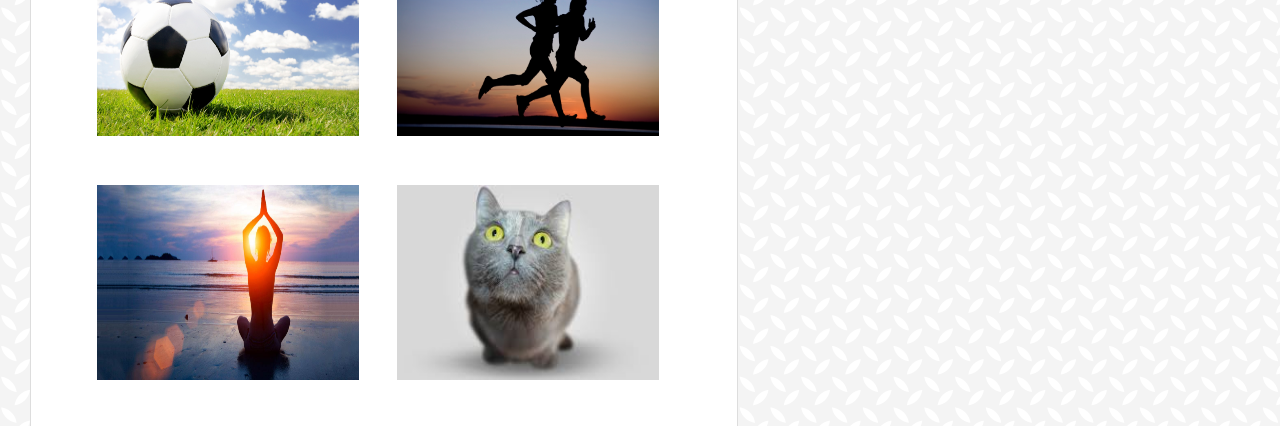
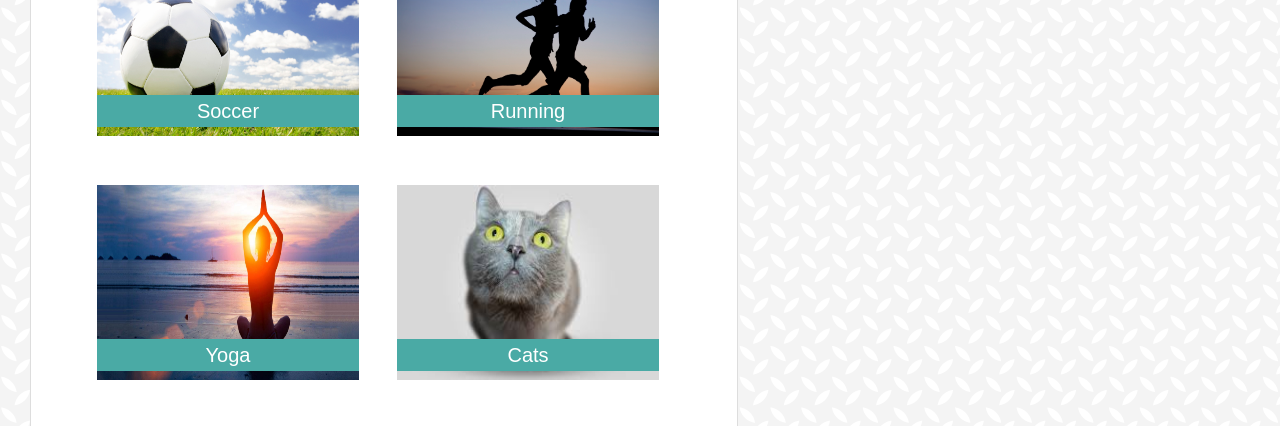
Before and after one commit to KDurbin02/Basic-Portfolio, a plain HTML site: page portfolio.html in a window 1280 px wide. Shown: the part 332-758 px from the top of the page. Drawn offline with Linux system fonts and the light colour scheme.

Commit message:
edited portfolio page

```diff
--- a/assets/css/style.css
+++ b/assets/css/style.css
@@ -95,11 +95,25 @@ h1, h2 {
 table, th, td {
    border: 38px solid white;
 }
+.table {
+	float: left;
+  	position: relative;
+}
+.table_text {
+	position: absolute;
+	bottom: 20px;
+	left: 0px;
+	width: 100%;
+	text-align: center;
+	color: white;
+	font-size: 20px;
+	background-color: #4aaaa5;
+}
 
 /*****Footer Styling****/
 footer {
 	clear: both;
-	width: 1200px;
+	width: 100%;
 	height: 50px;
 	padding: 32px 0px;
 	background-color: #666666;
--- a/portfolio.html
+++ b/portfolio.html
@@ -28,15 +28,40 @@
 				<hr>
 				<table>
 					<tr>
-						<td><img src="assets/images/soccerball.jpg" alt="soccerball" height="195px" width="262px"></td>
-						<td><img src="assets/images/runnershigh.jpg" alt="running" height="195px" width="262px"></td>
+						<td>
+							<div class="table">
+								<img class="table_image" src="assets/images/soccerball.jpg" alt="soccerball" height="195px" width="262px">
+								<h2 class="table_text">Soccer</h2>
+							</div>
+						</td>
+						<td>
+							<div class="table">
+								<h2 class="table_text"><span>Running</span></h2>
+								<img class="table_image" src="assets/images/runnershigh.jpg" alt="running" height="195px" width="262px">
+							</div>
+						</td>
 					</tr>
 					<tr>
-						<td><img src="assets/images/yoga.jpg" alt="yoga" height="195px" width="262px"></td>
-						<td><img src="assets/images/cat.jpg" alt="cat" height="195px" width="262px"></td>
+						<td>
+							<div class="table">
+								<h2 class="table_text"><span>Yoga</span></h2>
+								<img class="table_image" src="assets/images/yoga.jpg" alt="yoga" height="195px" width="262px">
+							</div>
+						</td>
+						<td>
+							<div class="table">
+								<h2 class="table_text"><span>Cats</span></h2>
+								<img class="table_image" src="assets/images/cat.jpg" alt="cat" height="195px" width="262px">
+							</div>
+						</td>
 					</tr>
 					<tr>
-						<td><img src="assets/images/books.jpg" alt="reading" height="195px" width="262px"></td>
+						<td>
+							<div class="table">
+								<h2 class="table_text"><span>Reading</span></h2>
+								<img class="table_image" src="assets/images/books.jpg" alt="reading" height="195px" width="262px">
+							</div>
+						</td>
 					</tr>
 				</table>
 			</div>
```
Also changed, not shown: index.html (+1 -1 lines).
